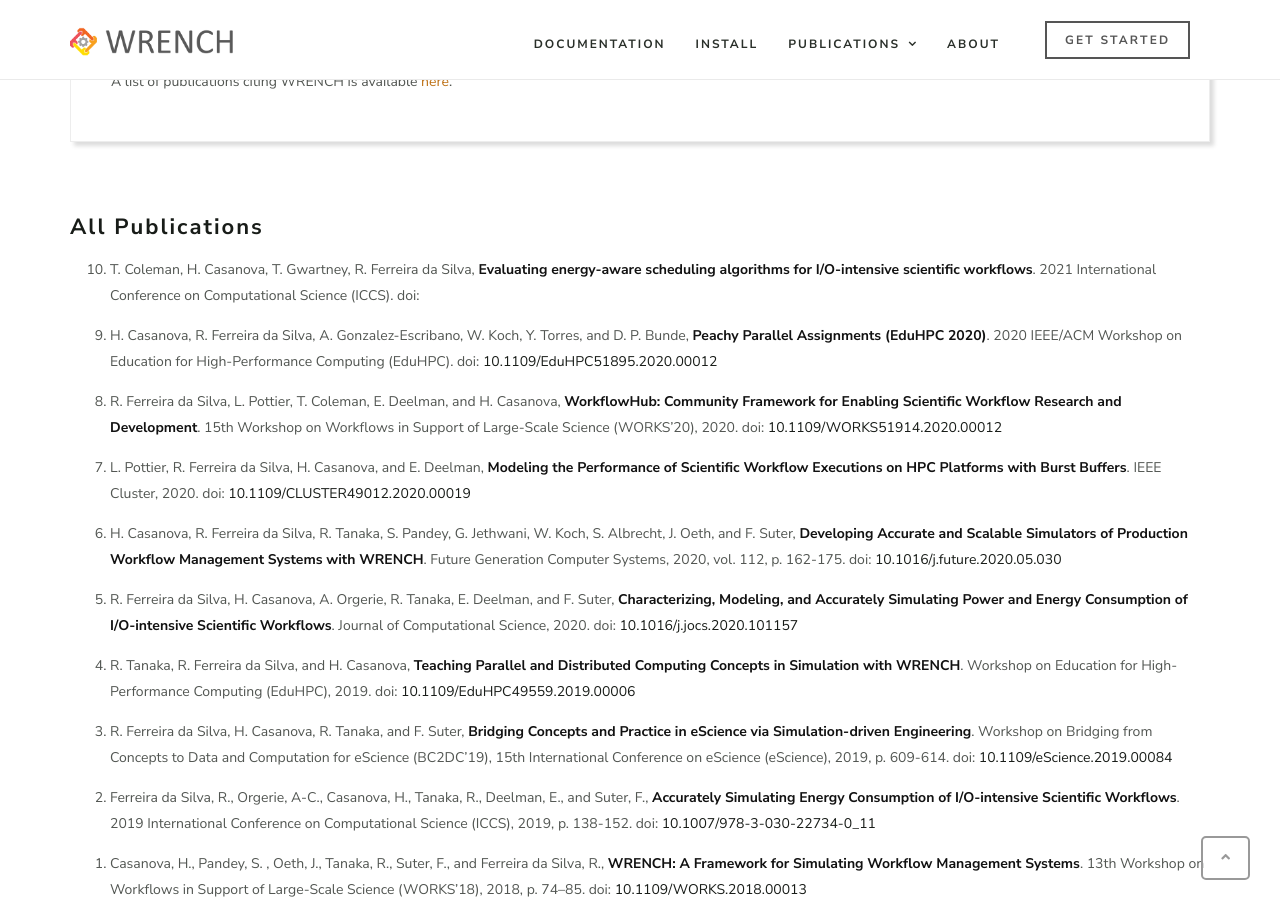
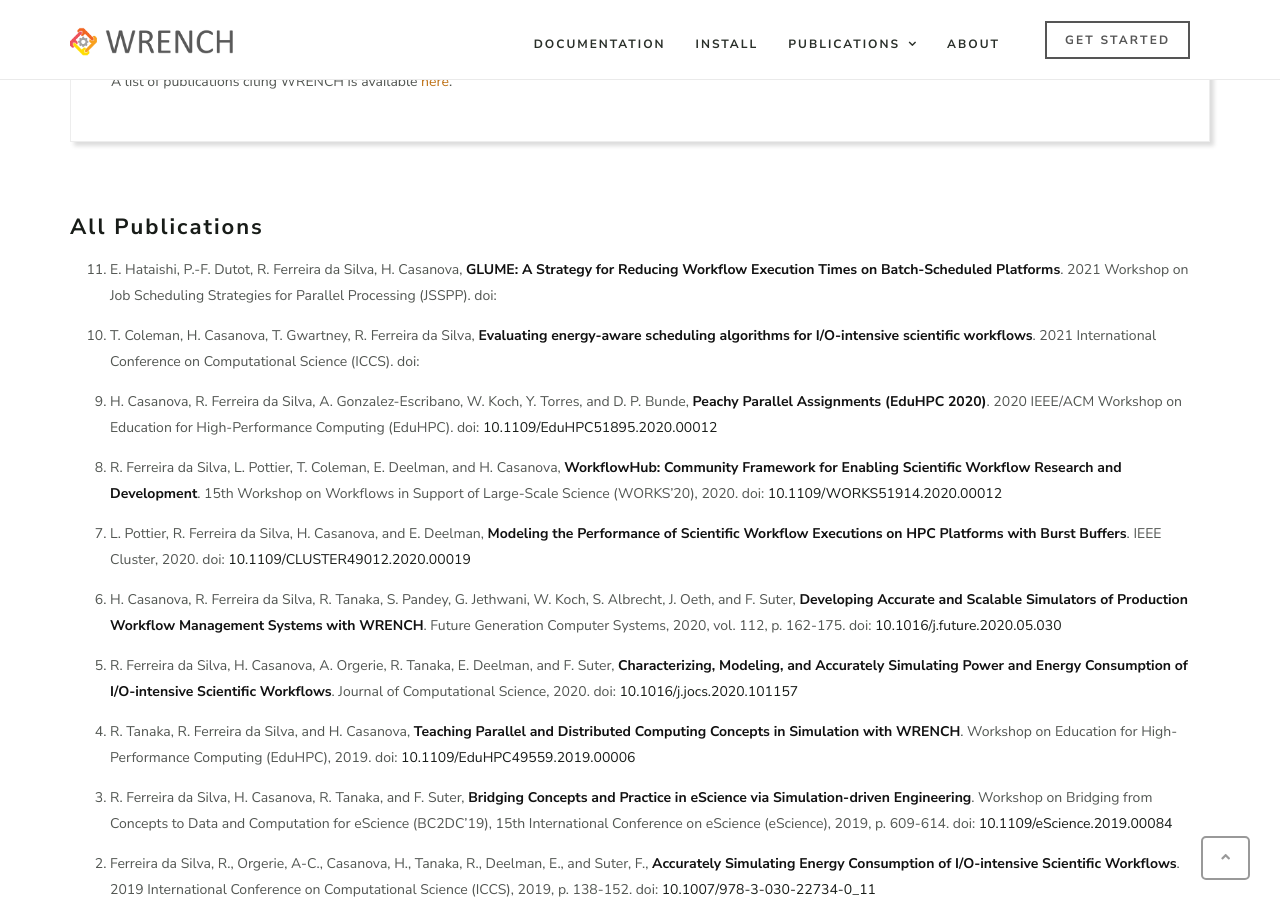
Before and after one commit to wrench-project/wrench-project.github.io, a Jekyll site: the page built from publications.html, in a window 1280 px wide and 900 px high, scrolled down 744 px. Built offline with Jekyll 4.4.1, drawn with Linux system fonts in a browser that asks for light colours; nearby versions of some CDN libraries; comment, search, counter and statistics services are not loaded.

Commit message:
new paper

```diff
--- a/_data/publications.yml
+++ b/_data/publications.yml
@@ -1,3 +1,9 @@
+- title: "GLUME: A Strategy for Reducing Workflow Execution Times on Batch-Scheduled Platforms"
+  authors: "E. Hataishi, P.-F. Dutot, R. Ferreira da Silva, H. Casanova"
+  description: "2021 Workshop on Job Scheduling Strategies for Parallel Processing (JSSPP)"
+  doi: ""
+  url: "https://henricasanova.github.io/files/papers/hataishi_jsspp2021.pdf"
+
 - title: "Evaluating energy-aware scheduling algorithms for I/O-intensive scientific workflows"
   authors: "T. Coleman, H. Casanova, T. Gwartney, R. Ferreira da Silva"
   description: "2021 International Conference on Computational Science (ICCS)"
```
